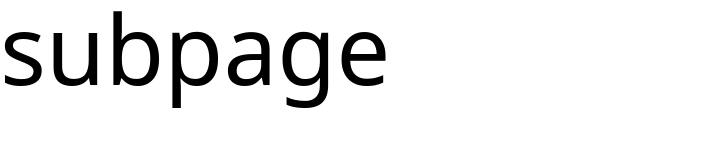
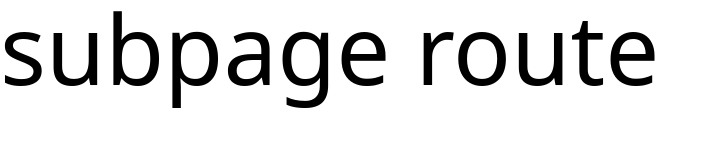
Before and after one commit to jaroslaw-filipiak/jgryc-front, a website built with Vite: page typo.html in a window 1280 px wide. Shown: the whole page, without its empty margins (0-714 px from the left). Built offline with nearby package versions, Linux system fonts and the light colour scheme.

Commit message:
routes check

```diff
--- a/typo.html
+++ b/typo.html
@@ -10,7 +10,7 @@
 
 <body>
 
-  <h1 class="text-8xl">subpage</h1>
+  <h1 class="text-8xl">subpage route</h1>
   <div id="app"></div>
   <script type="module" src="/main.js"></script>
 </body>
--- a/vite.config.js
+++ b/vite.config.js
@@ -4,7 +4,7 @@ import autoprefixer from 'autoprefixer';
 
 export default defineConfig({
   build: {
-    // outDir: 'assets',
+    outDir: 'assets',
     watch: {},
     rollupOptions: {
       input: {
```
